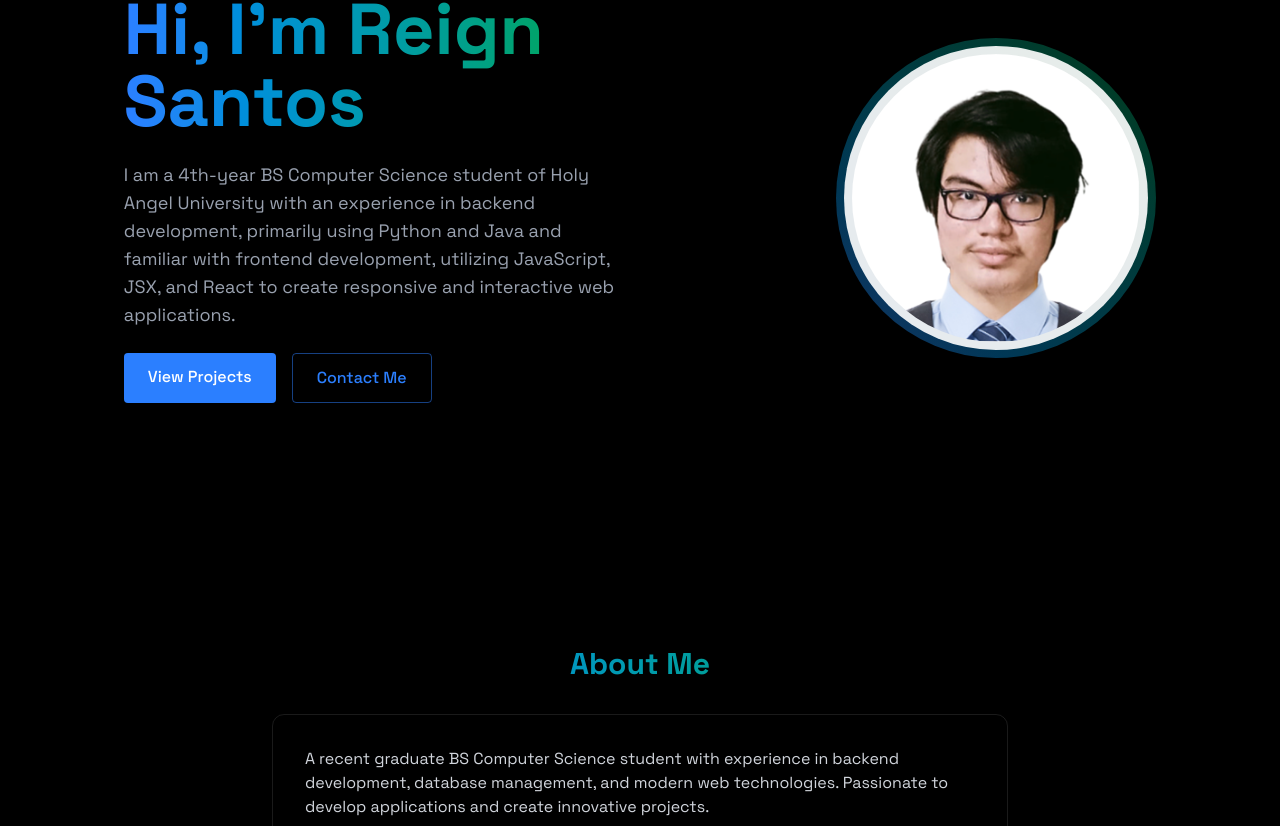
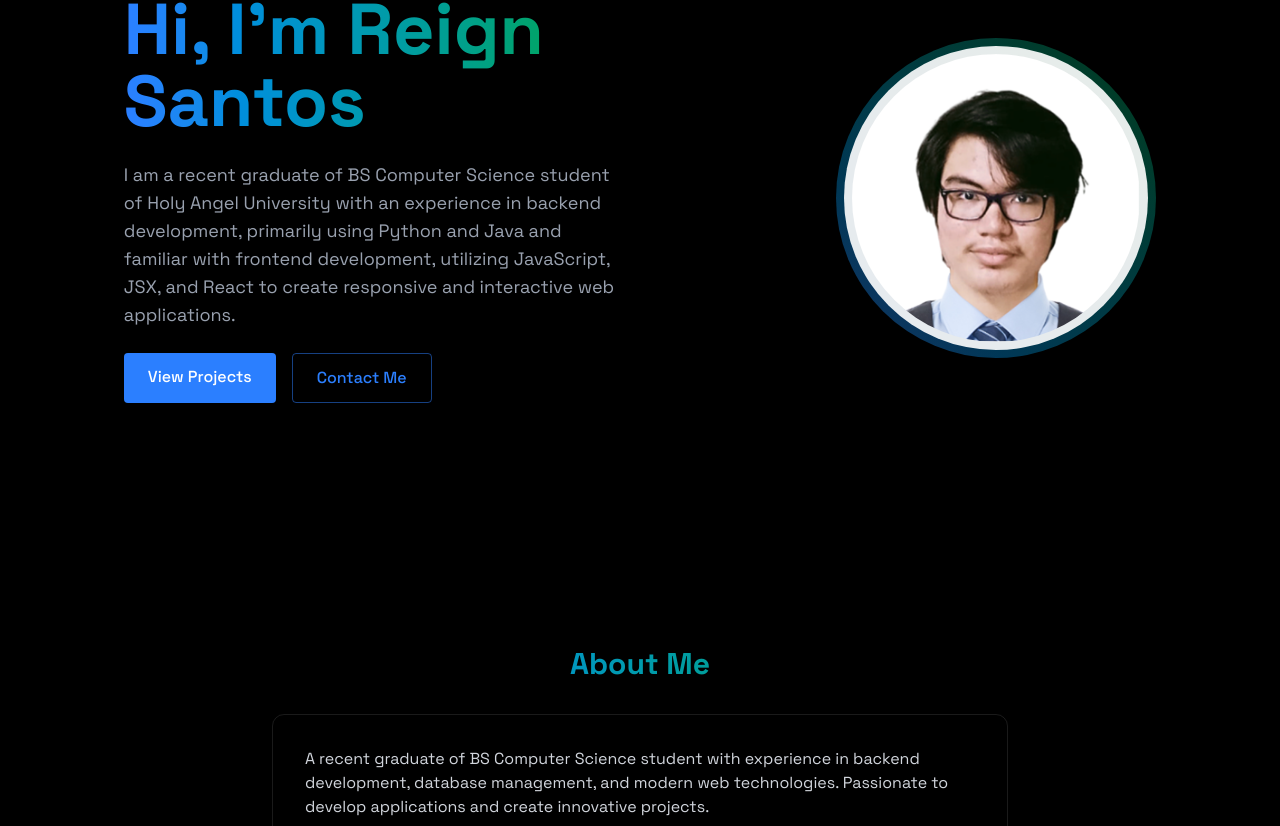
Before and after one commit to ReignSans/reignsanportfolio, a React (Vite) app: page / in a window 1280 px wide. Shown: the part 234-1060 px from the top of the page. Built offline with nearby package versions, Linux system fonts and the light colour scheme.

Commit message:
fix: paragraph

```diff
--- a/src/components/sections/About.jsx
+++ b/src/components/sections/About.jsx
@@ -31,7 +31,7 @@ export const About = () => {
 
                     <div className="rounded-xl p-8 border-white/10 border hover:-translate-y-1 transition-all">
                         <p className="text-gray-300 mb-6">
-                            A recent graduate BS Computer Science student with experience in backend development,
+                            A recent graduate of BS Computer Science student with experience in backend development,
                             database management, and modern web technologies. Passionate to develop applications
                             and create innovative projects.
                         </p>
--- a/src/components/sections/Home.jsx
+++ b/src/components/sections/Home.jsx
@@ -13,7 +13,7 @@ export const Home = () => {
                         </h1>
 
                         <p className="text-gray-400 text-lg mb-6 max-w-lg mx-auto md:mx-0">
-                            I am a 4th-year BS Computer Science student of Holy Angel University
+                            I am a recent graduate of BS Computer Science student of Holy Angel University
                             with an experience in backend development, primarily using Python and Java
                             and familiar with frontend development, utilizing JavaScript, JSX, and
                             React to create responsive and interactive web applications.
```
